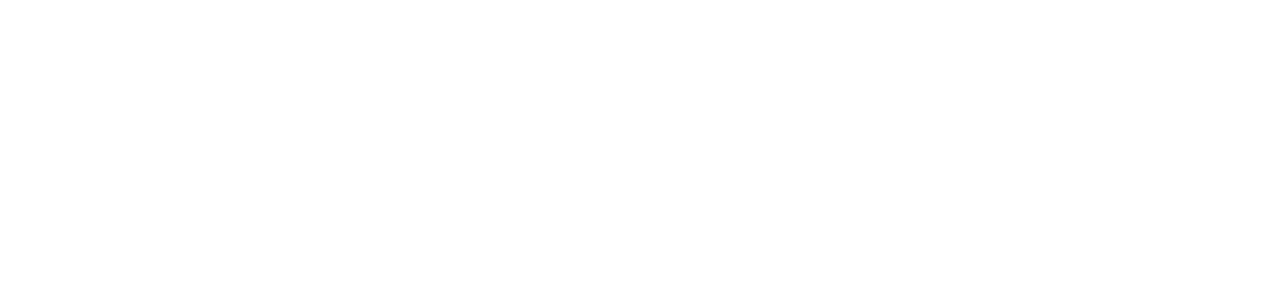
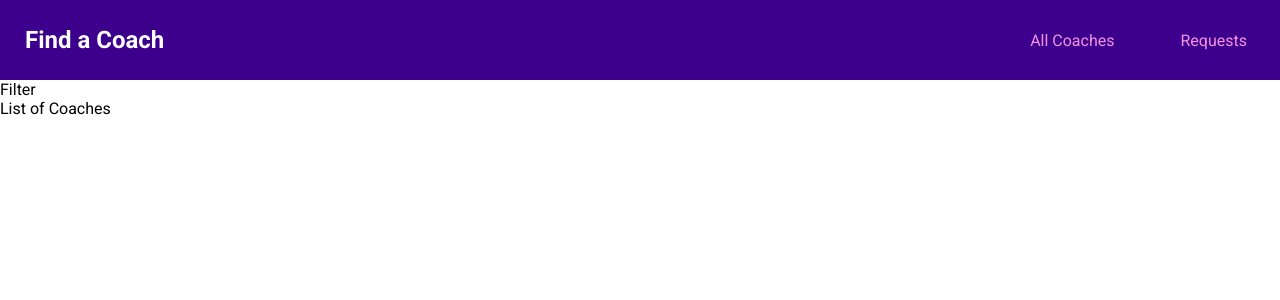
Before and after one commit to mjay88/vue-js-find-a-coach-app, a Vue app: page /coaches/1 in a window 1280 px wide. Shown: the top 300 px of the page. Built offline with nearby package versions, Linux system fonts and the light colour scheme.

Commit message:
add routing, pages folder, layout and components folders, TheHeader.vue

```diff
--- a/package.json
+++ b/package.json
@@ -9,7 +9,9 @@
   },
   "dependencies": {
     "core-js": "^3.6.5",
-    "vue": "^3.0.0"
+    "vue": "^3.0.0",
+    "vue-router": "^4.0.13",
+    "vuex": "^4.0.2"
   },
   "devDependencies": {
     "@vue/cli-plugin-babel": "~4.5.0",
--- /dev/null
+++ b/src/App.vue
@@ -0,0 +1,29 @@
+<template>
+  <the-header></the-header>
+  <router-view></router-view>
+</template>
+
+<script>
+import TheHeader from './components/Layout/TheHeader.vue';
+export default {
+  components: {
+    TheHeader,
+  },
+};
+</script>
+
+<style>
+@import url('https://fonts.googleapis.com/css2?family=Roboto:wght@400;700&display=swap');
+
+* {
+  box-sizing: border-box;
+}
+
+html {
+  font-family: 'Roboto', sans-serif;
+}
+
+body {
+  margin: 0;
+}
+</style>
--- /dev/null
+++ b/src/components/Layout/TheHeader.vue
@@ -0,0 +1,74 @@
+<template>
+  <header>
+    <nav>
+      <h1><router-link to="/">Find a Coach</router-link></h1>
+    </nav>
+    <ul>
+      <li><router-link to="/coaches">All Coaches</router-link></li>
+      <li><router-link to="/requests">Requests</router-link></li>
+    </ul>
+  </header>
+</template>
+
+<style scoped>
+header {
+  width: 100%;
+  height: 5rem;
+  background-color: #3d008d;
+  display: flex;
+  justify-content: center;
+  align-items: center;
+}
+
+header a {
+  text-decoration: none;
+  color: #f391e3;
+  display: inline-block;
+  padding: 0.75rem 1.5rem;
+  border: 1px solid transparent;
+  word-wrap: break-word;
+  white-space: nowrap;
+}
+
+a:active,
+a:hover,
+a.router-link-active {
+  border: 1px solid #f391e3;
+}
+
+h1 {
+  margin: 0;
+}
+
+h1 a {
+  color: white;
+  margin: 0;
+}
+
+h1 a:hover,
+h1 a:active,
+h1 a.router-link-active {
+  border-color: transparent;
+}
+
+header nav {
+  width: 90%;
+  margin: auto;
+  display: flex;
+  justify-content: space-between;
+  align-items: center;
+}
+
+header ul {
+  list-style: none;
+  margin: 0;
+  padding: 0;
+  display: flex;
+  justify-content: center;
+  align-items: center;
+}
+
+li {
+  margin: 0 0.5rem;
+}
+</style>
--- /dev/null
+++ b/src/pages/NotFound.vue
@@ -0,0 +1,4 @@
+<template>
+  <section>Filter</section>
+  <section>List of Coaches</section>
+</template>
--- /dev/null
+++ b/src/pages/coaches/CoachDetail.vue
@@ -0,0 +1,4 @@
+<template>
+  <section>Filter</section>
+  <section>List of Coaches</section>
+</template>
--- /dev/null
+++ b/src/pages/coaches/CoachRegistration.vue
@@ -0,0 +1,4 @@
+<template>
+  <section>Filter</section>
+  <section>List of Coaches</section>
+</template>
--- /dev/null
+++ b/src/pages/coaches/CoachesList.vue
@@ -0,0 +1,4 @@
+<template>
+  <section>Filter</section>
+  <section>List of Coaches</section>
+</template>
--- /dev/null
+++ b/src/pages/requests/ContactCoach.vue
@@ -0,0 +1,4 @@
+<template>
+  <section>Filter</section>
+  <section>List of Coaches</section>
+</template>
--- /dev/null
+++ b/src/pages/requests/RequestsReceived.vue
@@ -0,0 +1,4 @@
+<template>
+  <section>Filter</section>
+  <section>List of Coaches</section>
+</template>
--- /dev/null
+++ b/src/router.js
@@ -0,0 +1,28 @@
+import { createRouter, createWebHistory } from 'vue-router';
+
+import CoachDetail from './pages/coaches/CoachDetail.vue';
+import CoachRegistration from './pages/coaches/CoachRegistration.vue';
+import CoachesList from './pages/coaches/CoachesList.vue';
+import ContactCoach from './pages/requests/ContactCoach.vue';
+import RequestsReceived from './pages/requests/RequestsReceived.vue';
+import NotFound from './pages/NotFound.vue';
+
+const router = createRouter({
+  history: createWebHistory(),
+  routes: [
+    { path: '/', redirect: '/coaches' },
+    { path: '/coaches', component: CoachesList },
+    {
+      path: '/coaches/:id',
+      component: CoachDetail,
+      children: [
+        { path: 'contact', component: ContactCoach }, ///coaches/c1/contact
+      ],
+    },
+    { path: '/register', component: CoachRegistration },
+    { path: '/requests', component: RequestsReceived },
+    { path: '/:notFound(.*)', component: NotFound },
+  ],
+});
+
+export default router;
```
Also changed, not shown: src/main.js (+7 -1 lines), 1 other file (tests, documents, lock files or other folders).
